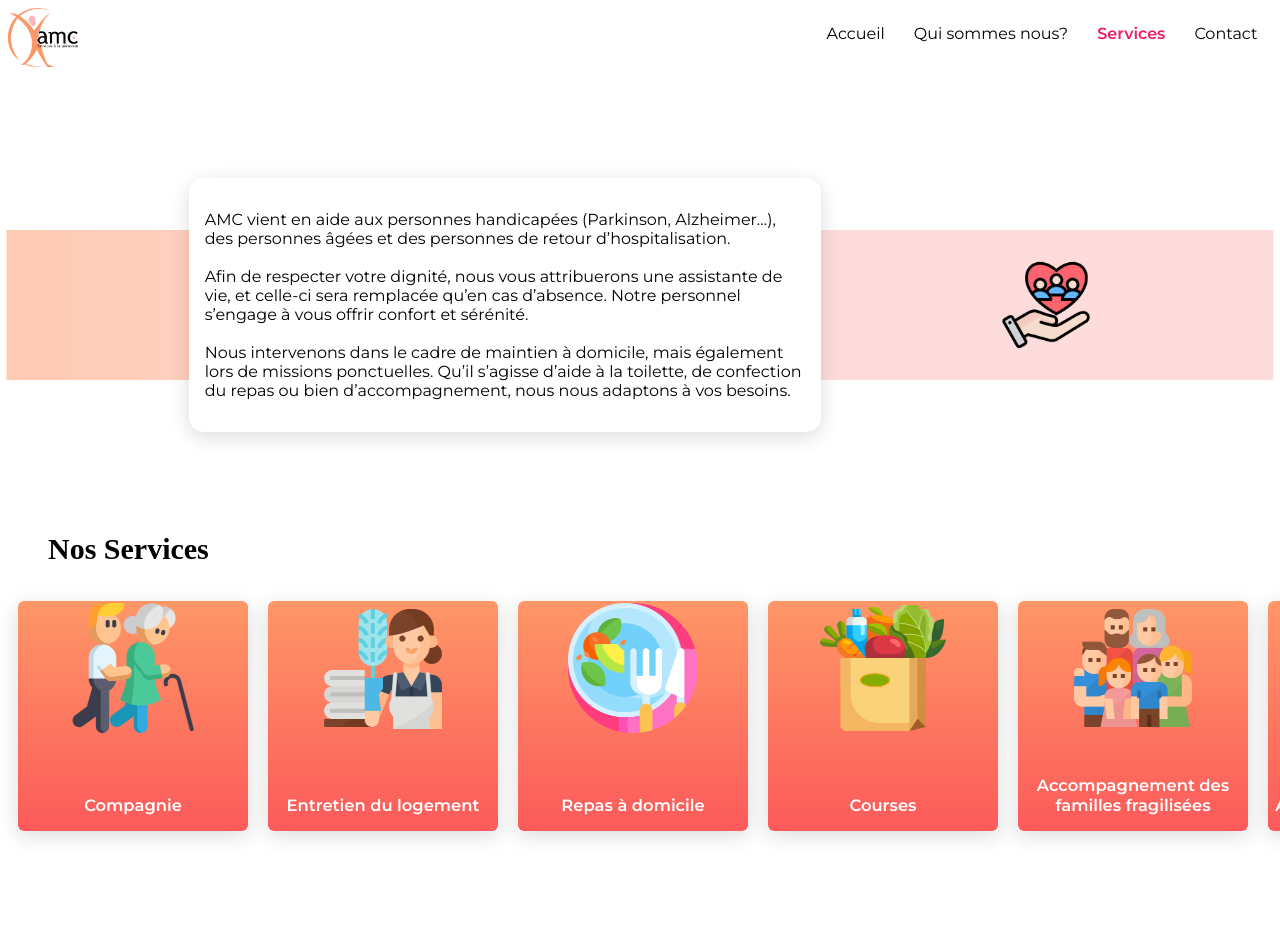
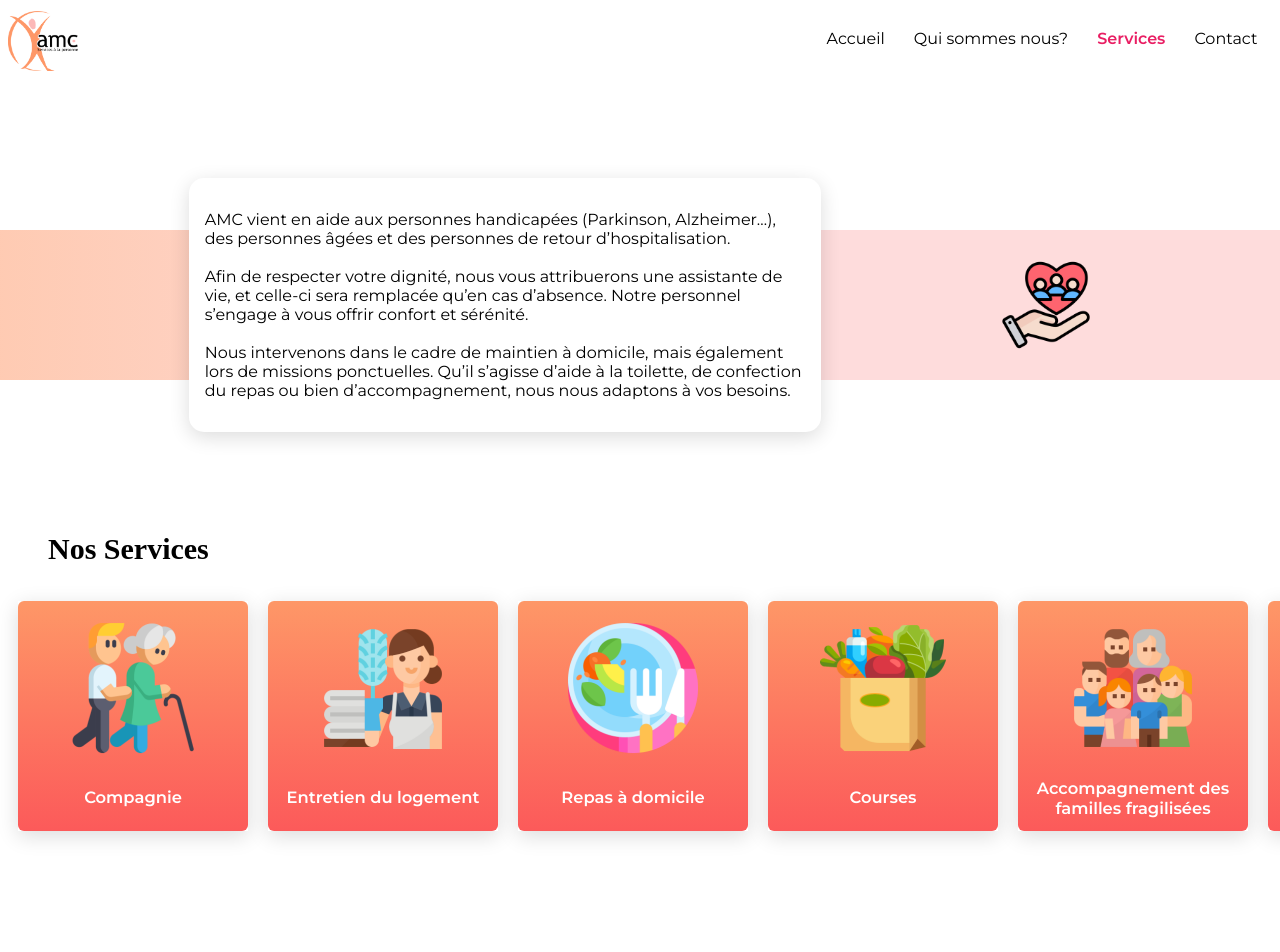
Before and after one commit to MadyKramer/amcwebsite, a React (Create React App) app: page /services in a window 1280 px wide. Shown: the top 952 px of the page. Built offline with nearby package versions, Linux system fonts and the light colour scheme; a web font is replaced by a local one.

Commit message:
fix webkit err 100vw

```diff
--- a/src/style.css
+++ b/src/style.css
@@ -46,6 +46,7 @@
 .navbar {
   display: flex;
   justify-content: space-between;
+  align-items: center;
   height: 70px;
 }
 .navbar__logo img {
@@ -56,6 +57,7 @@
   display: flex;
   justify-content: space-around;
   list-style-type: none;
+  margin-bottom: 25px;
 }
 
 .navlinks {
@@ -116,7 +118,7 @@
   height: 230px;
 }
 .servicesHome__card:hover {
-  transform: rotateY(180deg);
+  transform: rotateX(180deg);
 }
 .servicesHome__card__front {
   backface-visibility: hidden;
@@ -142,6 +144,7 @@
   justify-content: center;
 }
 .servicesHome__card__front__icon img {
+  padding-top: 20px;
   width: 130px;
 }
 .servicesHome__card__front__name {
@@ -150,10 +153,15 @@
   color: #fff;
   text-align: center;
   font-size: 14px;
+  padding: 8px;
+}
+.servicesHome__card__front__name h3 {
+  font-weight: 700;
+  text-shadow: none;
 }
 .servicesHome__card__back {
   backface-visibility: hidden;
-  transform: rotateY(180deg);
+  transform: rotateX(180deg);
   display: flex;
   flex-direction: column;
   width: 230px;
@@ -233,7 +241,7 @@
   left: 50%;
   transform: translate(-50%, -50%);
   background: linear-gradient(90deg, rgba(254, 151, 103, 0.5) 0%, rgb(254, 220, 220) 50%);
-  width: 99vw;
+  width: 100vw;
   position: absolute;
   z-index: -1000;
   height: 200px;
@@ -292,7 +300,7 @@
   left: 50%;
   transform: translate(-50%, -50%);
   background: linear-gradient(90deg, rgba(254, 151, 103, 0.5) 0%, rgb(254, 220, 220) 50%);
-  width: 99vw;
+  width: 100vw;
   position: absolute;
   z-index: -1000;
   height: 250px;
@@ -330,7 +338,7 @@
 }
 .about__background {
   background: linear-gradient(90deg, rgba(254, 151, 103, 0.5) 0%, rgb(254, 220, 220) 50%);
-  width: 99vw;
+  width: 100vw;
   position: absolute;
   z-index: -1000;
   height: 400px;
@@ -447,7 +455,7 @@
   left: 50%;
   height: 160px;
   background: linear-gradient(90deg, rgba(254, 151, 103, 0.5) 0%, rgb(254, 220, 220) 50%);
-  width: 99vw;
+  width: 100vw;
   position: absolute;
   z-index: -1000;
 }
@@ -525,7 +533,7 @@
 .description__background {
   height: 150px;
   background: linear-gradient(90deg, rgba(254, 151, 103, 0.5) 0%, rgb(254, 220, 220) 50%);
-  width: 99vw;
+  width: 100vw;
   position: absolute;
   z-index: -1000;
   transform: translate(-50%, -50%);
@@ -553,7 +561,6 @@
   box-shadow: 0px 5px 20px rgba(0, 0, 0, 0.1411764706);
   background-color: #fff;
   border-radius: 15px;
-  border: 3px solid #FEDCDC;
   z-index: 200;
   width: 60%;
   padding: 10px;
@@ -596,6 +603,11 @@
 * {
   font-family: "Montserrat";
   box-sizing: border-box;
+  box-shadow: none;
+}
+
+html {
+  overflow-x: hidden;
 }
 
 .sectionTitle {
--- a/src/styles/_Navbar.scss
+++ b/src/styles/_Navbar.scss
@@ -3,6 +3,7 @@
 .navbar {
   display: flex;
   justify-content: space-between;
+  align-items: center;
   height: 70px;
   &__logo img {
     width: 70px;
@@ -12,6 +13,7 @@
     display: flex;
     justify-content: space-around;
     list-style-type: none;
+    margin-bottom: 25px;
   }
 }
 
--- a/src/styles/_mixins.scss
+++ b/src/styles/_mixins.scss
@@ -3,7 +3,10 @@
 }
 @mixin gradientBackground{
     background: linear-gradient(90deg, rgba(254,151,103,0.5) 0%, rgba(254,220,220,1) 50%);
-    width: 99vw; //Provisoire
+    width: 100vw;
+
+    // max-width: 100%; //Beug 100vw chrome
     position: absolute;
     z-index: -1000;
+
 }
--- a/src/styles/accueil/_ServicesHome.scss
+++ b/src/styles/accueil/_ServicesHome.scss
@@ -9,13 +9,15 @@
     transition: transform 900ms ease;
     transform-style: preserve-3d;
     margin: 10px;
+
     width: 230px;
     height: 230px;
     &:hover {
-      transform: rotateY(180deg);
+      transform: rotateX(180deg);
     }
     &__front {
       backface-visibility: hidden;
+
       position: absolute;
       top: 0;
       left: 0;
@@ -41,20 +43,28 @@
         display: flex;
         justify-content: center;
         & img {
+          padding-top: 20px;
           width: 130px;
         }
       }
-      &__name {
+      &__name{
         display: flex;
         justify-content: center;
         color: #fff;
         text-align: center;
         font-size: 14px;
+        padding: 8px;
+
+        & h3{
+          font-weight: 700;
+          text-shadow: none;
+        }
+
       }
     }
     &__back {
       backface-visibility: hidden;
-      transform: rotateY(180deg);
+      transform: rotateX(180deg);
       display: flex;
       flex-direction: column;
       width: 230px;
--- a/src/styles/index.scss
+++ b/src/styles/index.scss
@@ -32,7 +32,16 @@
 * {
   font-family: "Montserrat";
   box-sizing: border-box;
+  box-shadow: none;
+
+
 }
+
+html{
+  //Barre de défilment sur X cachée
+  overflow-x:hidden;
+}
+
 
 .sectionTitle {
   font-family: "La Belle Aurore", cursive;
--- a/src/styles/services/_Support.scss
+++ b/src/styles/services/_Support.scss
@@ -20,7 +20,6 @@
     @include shadowBox;
     background-color: #fff;
     border-radius: 15px;
-    border: 3px solid $chamalow;
     z-index: 200;
     width: 60%;
     padding: 10px;
```
Also changed, not shown: 1 other file (tests, documents, lock files or other folders).
